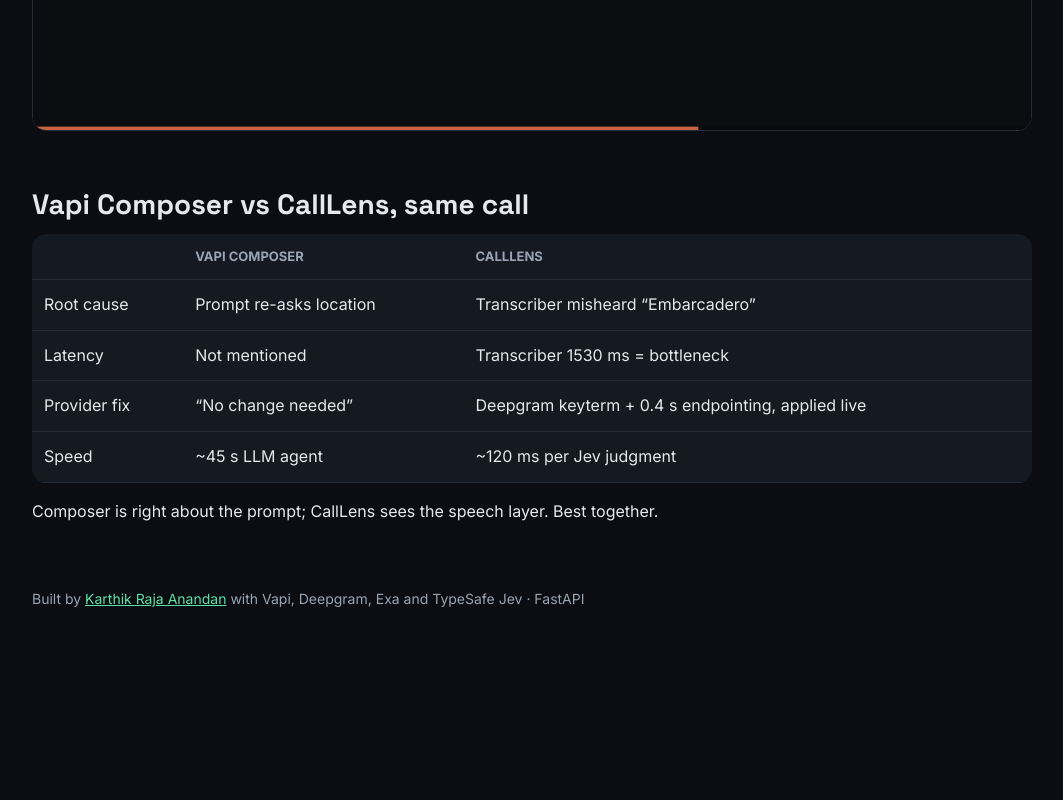
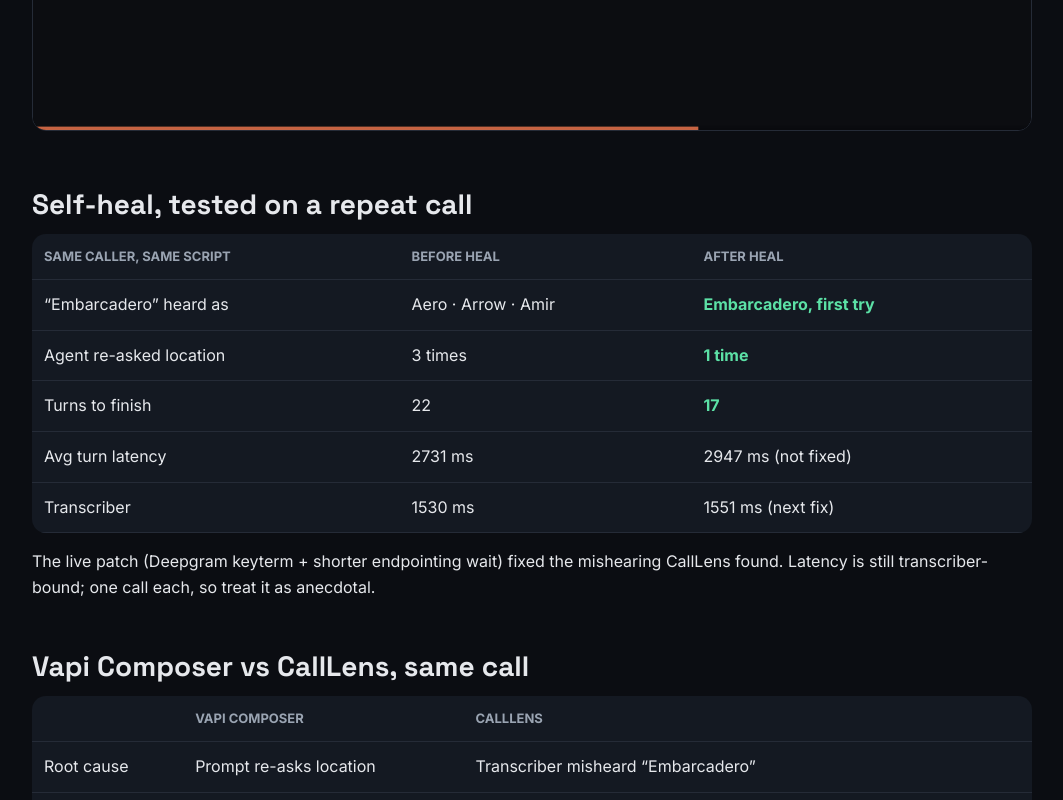
Before and after one commit to kitrakrev/calllens, a plain HTML site: page docs/index.html in a window 1280 px wide. Shown: the part 1916-2716 px from the top of the page, without its empty margins (108-1171 px from the left). Before the commit the page ends 2575 px from the top, so only its background shows below. Drawn offline with Linux system fonts and the light colour scheme.

Commit message:
Add self-heal before/after results

```diff
--- a/docs/index.html
+++ b/docs/index.html
@@ -32,13 +32,23 @@ code{background:var(--panel);padding:2px 6px;border-radius:6px}footer{color:var(
 <div class="c o"><b>Aero · Arrow · Amir</b>what Deepgram heard when I said “Embarcadero”</div>
 <div class="c o"><b>1530 ms</b>transcriber latency per turn: the bottleneck (LLM was 334 ms)</div>
 <div class="c"><b>10 / 22</b>turns failed: misheard or slow, each with a concrete fix</div>
-<div class="c"><b>3 / 3</b>searches where Jev picked a better result than Exa’s #1</div>
+<div class="c"><b>6 / 6</b>searches where Jev picked a better result than Exa’s #1 (~110 ms each)</div>
 </div>
 
 <h2>How it works</h2>
 <p>Caller → <b>Deepgram</b> Nova-3 (ears) → <b>Vapi</b> (orchestration) → tool server: <b>Exa</b> live search → <b>Jev</b> typed Choice → <b>Deepgram</b> Aura (voice).<br>
 CallLens pulls each call from the Vapi API, attributes latency per stage, has Jev label every turn (slow, misheard, tool issue, talked over, off track), score the whole call and detect the caller’s language, then turns findings into a live <code>PATCH /assistant</code>: Deepgram keyterms, a shorter endpointing wait, multilingual mode.</p>
 <img class="shot" src="turns.jpg" alt="Turn-by-turn diagnosis: misheard and slow turns highlighted with fixes">
+
+
+<h2>Self-heal, tested on a repeat call</h2>
+<table><tr><th>Same caller, same script</th><th>Before heal</th><th>After heal</th></tr>
+<tr><td>“Embarcadero” heard as</td><td>Aero · Arrow · Amir</td><td><b style="color:var(--grn)">Embarcadero, first try</b></td></tr>
+<tr><td>Agent re-asked location</td><td>3 times</td><td><b style="color:var(--grn)">1 time</b></td></tr>
+<tr><td>Turns to finish</td><td>22</td><td><b style="color:var(--grn)">17</b></td></tr>
+<tr><td>Avg turn latency</td><td>2731 ms</td><td>2947 ms (not fixed)</td></tr>
+<tr><td>Transcriber</td><td>1530 ms</td><td>1551 ms (next fix)</td></tr></table>
+<p>The live patch (Deepgram keyterm + shorter endpointing wait) fixed the mishearing CallLens found. Latency is still transcriber-bound; one call each, so treat it as anecdotal.</p>
 
 <h2>Vapi Composer vs CallLens, same call</h2>
 <table><tr><th></th><th>Vapi Composer</th><th>CallLens</th></tr>
```
Also changed, not shown: 1 other file.
